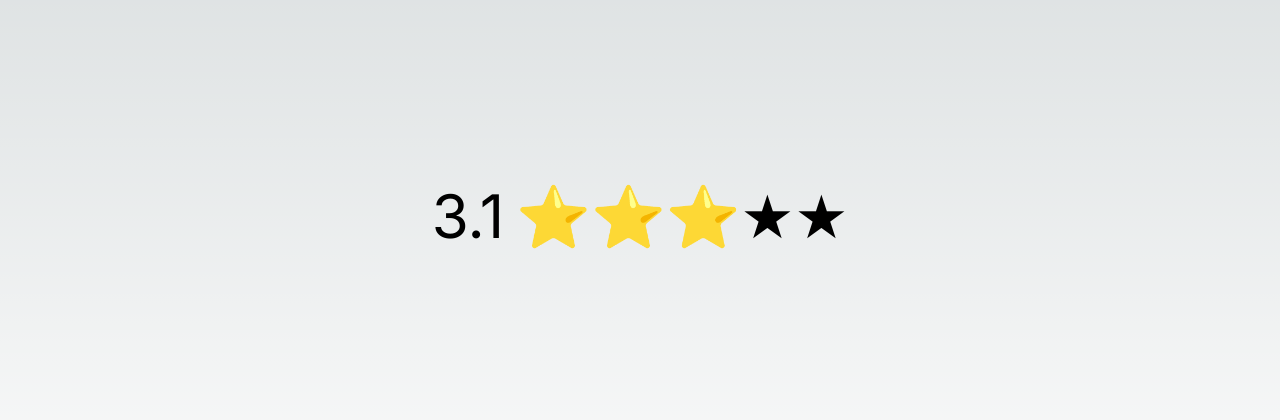
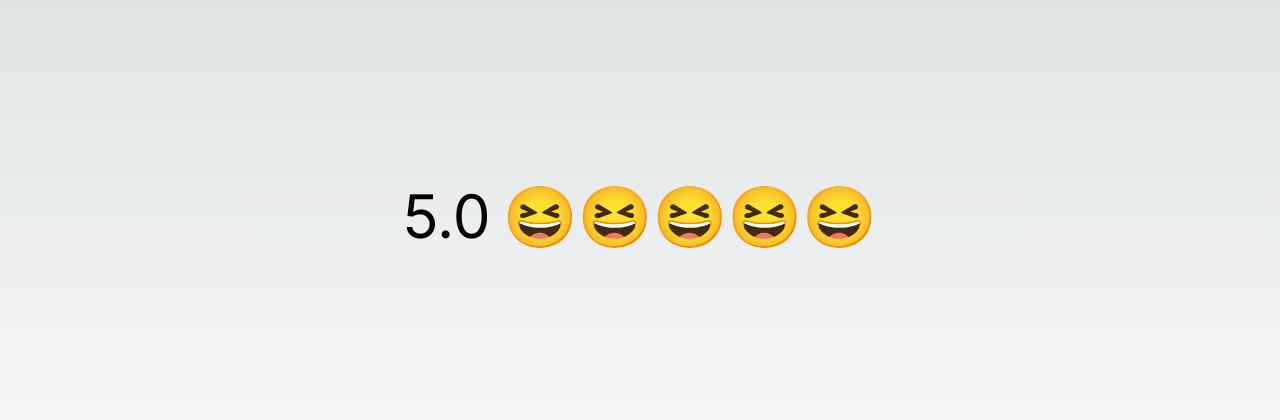
Before and after one commit to luks-reiis/primeiros-passos-react, a Next.js app: page / in a window 1280 px wide. Shown: the part 184-604 px from the top of the page. Built offline with nearby package versions, Linux system fonts and the light colour scheme.

Commit message:
Exercício rating com emojis nv2

```diff
--- a/src/app/components/EmojiRating.tsx
+++ b/src/app/components/EmojiRating.tsx
@@ -10,9 +10,11 @@ export const EmojiRating = ( {rate}: Props ) => {
         rate = 0;
     }
 
+    const emojis = ['', '😫', '😔', '😐', '🙂', '😆']
+
     const rateInt = Math.floor(rate);
 
-    const stars = '⭐'.repeat(rateInt) + '★'.repeat(5-rateInt)
+    const stars = `${emojis[rateInt]}`.repeat(rateInt) + '😶'.repeat(5-rateInt)
 
 
     return(
--- a/src/app/page.tsx
+++ b/src/app/page.tsx
@@ -4,7 +4,7 @@ function Page(){
   return (
   <div className="w-screen h-screen flex flex-col justify-center items-center">
     <EmojiRating
-      rate = {3.1}
+      rate = {5}
     />
   </div>
   );
```
